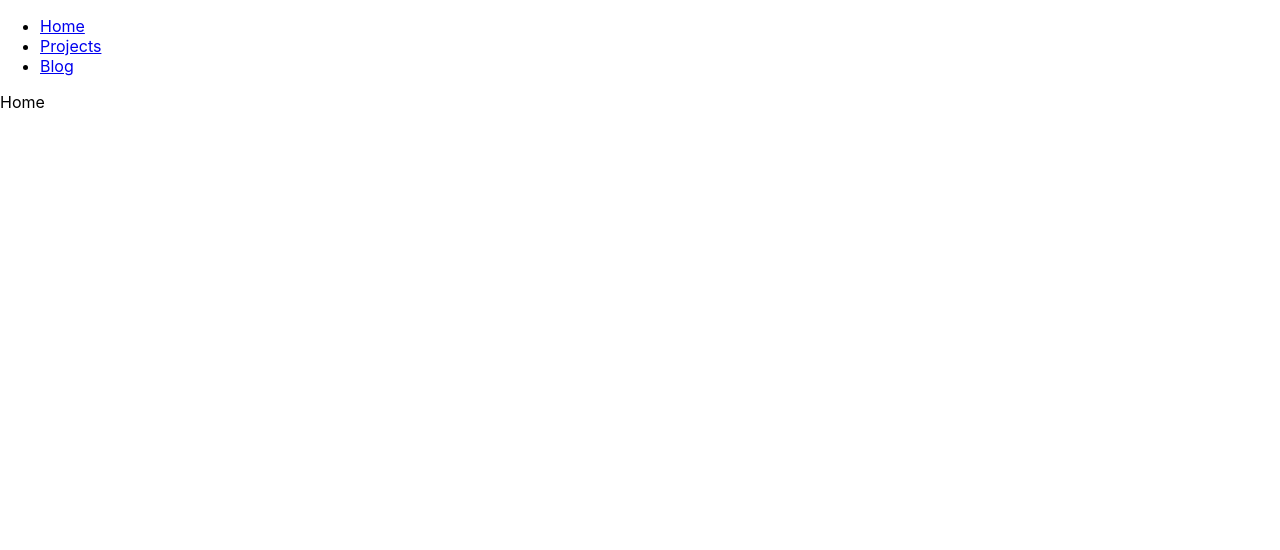
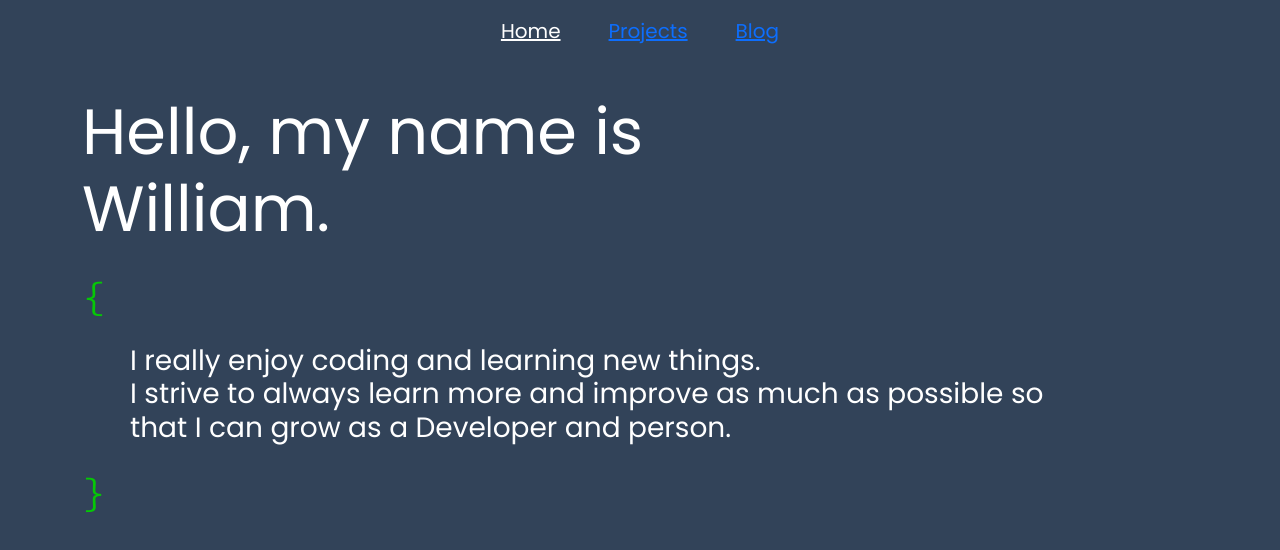
Before and after one commit to nguyen-william93/main_portfolio, a React (Create React App) app in the folder my-app/: page / in a window 1280 px wide. Shown: the top 550 px of the page. Built offline with nearby package versions, Linux system fonts and the light colour scheme.

Commit message:
add content to main page and animation to header

```diff
--- a/my-app/src/App.css
+++ b/my-app/src/App.css
@@ -1,38 +1,66 @@
-.App {
-  text-align: center;
+@import url("https://fonts.googleapis.com/css?family=Poppins|Source+Code+Pro&display=swap");
+
+html {
+  background-color: #324359 !important;
+  color: #fff !important;
+  /* font-size: 2em; */
+  font-family: "Poppins", sans-serif !important;
 }
 
-.App-logo {
-  height: 40vmin;
-  pointer-events: none;
+body {
+  background-color: #324359 !important;
+  color: #fff !important;
+  font-size: 20px !important;
+  font-family: "Poppins", sans-serif !important;
 }
 
-@media (prefers-reduced-motion: no-preference) {
-  .App-logo {
-    animation: App-logo-spin infinite 20s linear;
-  }
+.code {
+  font-family: "Source Code Pro", monospace;
 }
 
-.App-header {
-  background-color: #282c34;
-  min-height: 100vh;
+.info {
+  line-height: 1.4;
+  width: 85%;
+}
+
+.social {
   display: flex;
-  flex-direction: column;
+  justify-content: center;
   align-items: center;
-  justify-content: center;
-  font-size: calc(10px + 2vmin);
+  color: white !important;
+}
+
+.icon {
+  height: 30px;
+  transition: 0.1s ease-in;
+  color: #fff;
+}
+
+.icon:hover {
+  transform: scale(1.5);
+  color: rgb(6, 199, 6);
+}
+
+.card {
+  box-shadow: 0px 4px 4px rgba(0, 0, 0, 0.25);
+  transition: 0.1s ease-in;
+  background-color: #4c5764 !important;
+}
+
+.card p {
+  font-size: 0.7em;
+}
+
+.card a {
+  font-size: 0.7em;
   color: white;
 }
 
-.App-link {
-  color: #61dafb;
+.card a:hover {
+  opacity: 0.5;
+  color: aquamarine;
 }
 
-@keyframes App-logo-spin {
-  from {
-    transform: rotate(0deg);
-  }
-  to {
-    transform: rotate(360deg);
-  }
+.card:hover {
+  transform: scale(1.05);
 }
--- a/my-app/src/App.js
+++ b/my-app/src/App.js
@@ -5,6 +5,7 @@ import Home from './pages/Home'
 import Header from './components/Header'
 import Blog from './pages/Blog'
 import Projects from './pages/Projects'
+import 'bootstrap/dist/css/bootstrap.min.css';
 
 
 function App() {
--- a/my-app/src/components/Header/index.js
+++ b/my-app/src/components/Header/index.js
@@ -1,18 +1,28 @@
 import React from 'react'
-import {Link} from 'react-router-dom'
+import {NavLink} from 'react-router-dom'
 
 export default function Header (){
+
     return (
         <div className='container my-3'>
             <ul className = 'nav justify-content-center'>
                 <li className = 'nav-item mx-4'>
-                    <Link to='/'>Home</Link>
+                    <NavLink to="/" style={({ isActive }) => ({
+                         color: isActive ? 'white' : 'rgb(13,110,253)' })}>
+                        Home
+                    </NavLink>
                 </li>
                 <li className='nav-item mx-4'>
-                    <Link to='/projects'>Projects</Link>
+                    <NavLink to="/projects" style={({ isActive }) => ({
+                         color: isActive ? 'white' : 'rgb(13,110,253)' })}>
+                        Projects
+                    </NavLink>
                 </li>
                 <li className='nav-item mx-4'>
-                    <Link to='/blog'>Blog</Link>
+                    <NavLink to="/blog" style={({ isActive }) => ({
+                         color: isActive ? 'white' : 'rgb(13,110,253)' })}>
+                        Blog
+                    </NavLink>
                 </li>
             </ul>
         </div>
--- /dev/null
+++ b/my-app/src/components/Info/index.js
@@ -0,0 +1,24 @@
+import React from 'react'
+
+export default function Info() {
+  return (
+    <div className="container">
+      <div className="my-5"></div>
+      <div className="display-3" style={{ color: "white" }}>
+        <span style={{ color: "white" }}>Hello, my name is</span> <br />
+        William.
+      </div>
+      <div style={{ color: "rgb(6, 199, 6)" }} className="h1 code mt-4 mb-3">
+        {"{"}
+      </div>
+      <div className="mx-5 my-4 h3 text-justify info">
+        I really enjoy coding and learning new things.
+        <br /> I strive to always learn more and improve as much as possible so
+        that I can grow as a Developer and person.
+      </div>
+      <div style={{ color: "rgb(6, 199, 6)" }} className="h1 code mt-2 mb-3">
+        {"}"}
+      </div>
+    </div>
+  )
+}
--- a/my-app/src/pages/Home.js
+++ b/my-app/src/pages/Home.js
@@ -1,11 +1,10 @@
 import React from 'react'
+import Info from '../components/Info'
 
 
 const Home = () => {
     return (
-        <main>
-            Home
-        </main>
+        <Info />
     )
 }
 
```
